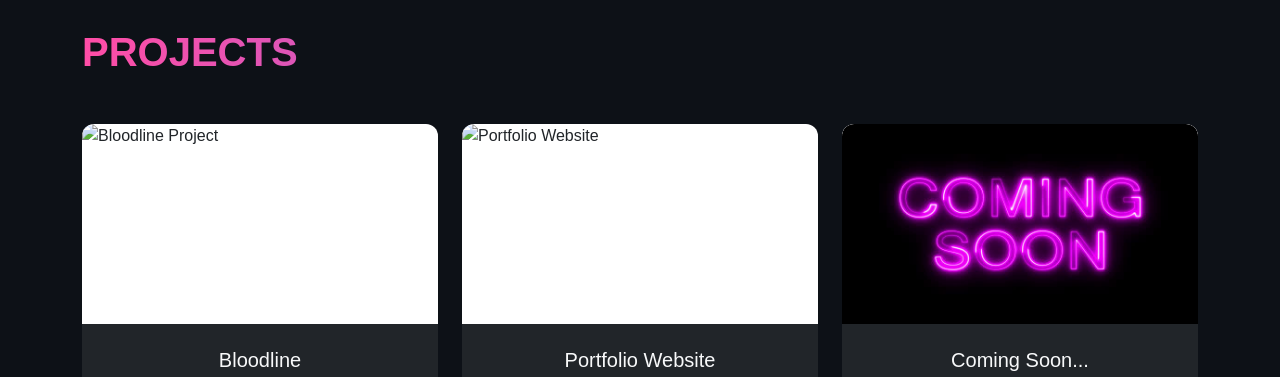
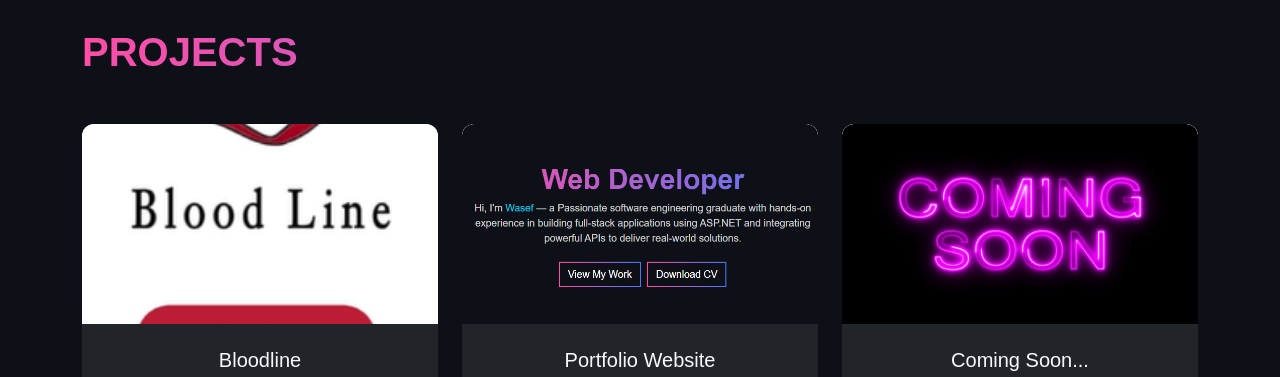
Before and after one commit to waseftariq03/Wasef-Portfolio, a plain HTML site: page index.html in a window 1280 px wide. Shown: the part 1820-2197 px from the top of the page. Drawn offline with nearby package versions, Linux system fonts and the light colour scheme.

Commit message:
Update index.html

```diff
--- a/index.html
+++ b/index.html
@@ -96,7 +96,7 @@
       <div class="row g-4 justify-content-center">
         <div class="col-md-4">
           <div class="card project-card h-100 border-0">
-            <img src="/Images/BloodLine2.jpg" class="card-img-top" alt="Bloodline Project" />
+            <img src="/Images/BloodLineLoginImage.jpg" class="card-img-top" alt="Bloodline Project" />
             <div class="card-body bg-dark text-light text-center">
               <h5 class="card-title">Bloodline</h5>
               <p class="card-text">A donation management system developed with Flutter and Dart with Python in the backend.</p>
@@ -107,7 +107,7 @@
 
         <div class="col-md-4">
           <div class="card project-card h-100 border-0">
-            <img src="/Images/portfolio.jpg" class="card-img-top" alt="Portfolio Website" />
+            <img src="/Images/MyPortfolioImage.jpg" class="card-img-top" alt="Portfolio Website" />
             <div class="card-body bg-dark text-light text-center">
               <h5 class="card-title">Portfolio Website</h5>
               <p class="card-text">The website you're browsing now — designed and built with HTML, CSS, Bootstrap, and JS.</p>
```
